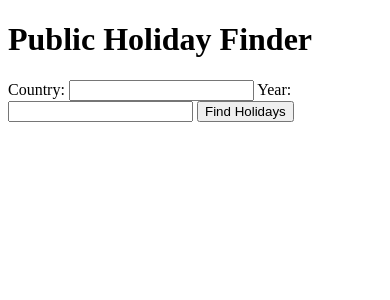
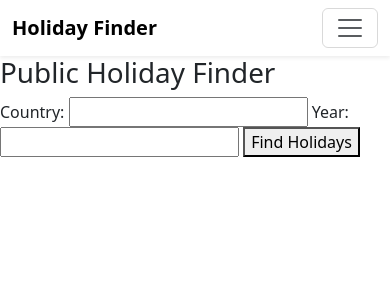
Before and after one commit to vykle/Holiday_Finder, a Flask app: page / in a window 390 px wide. Shown: the top 300 px of the page. Run offline with Flask 3, Linux system fonts and the light colour scheme.

Commit message:
Add responsive navbar

```diff
--- a/templates/index.html
+++ b/templates/index.html
@@ -3,9 +3,31 @@
 <head>
     <meta charset="UTF-8">
     <meta name="viewport" content="width=device-width, initial-scale=1.0">
-    <title>Holiday Finder</title>
+    <title>Public Holiday Finder</title>
+    <!-- Bootstrap CSS -->
+    <link href="https://cdn.jsdelivr.net/npm/bootstrap@5.3.3/dist/css/bootstrap.min.css" rel="stylesheet" integrity="sha384-QWTKZyjpPEjISv5WaRU9OFeRpok6YctnYmDr5pNlyT2bRjXh0JMhjY6hW+ALEwIH" crossorigin="anonymous">
 </head>
 <body>
+
+    <!-- Navbar -->
+    <nav class="navbar navbar-expand-lg navbar-light bg-white shadow-sm">
+        <div class="container">
+            <a class="navbar-brand" href="#"><strong>Holiday Finder</strong></a>
+            <button class="navbar-toggler" type="button" data-bs-toggle="collapse" data-bs-target="#navbarNav" aria-controls="navbarNav" aria-expanded="false" aria-label="Toggle navigation">
+                <span class="navbar-toggler-icon"></span>
+            </button>
+            <div class="collapse navbar-collapse" id="navbarNav">
+                <ul class="navbar-nav ms-auto">
+                    <li class="nav-item"><a class="nav-link" href="index.html">Home</a></li>
+                    <li class="nav-item"><a class="nav-link" href="about.html">About</a></li>
+                    <li class="nav-item"><a class="nav-link" href="#">Features</a></li>
+                    <li class="nav-item"><a class="nav-link" href="#">Contact</a></li>
+                </ul>
+                <a href="holidays.html" class="btn btn-danger ms-3">Start Now</a>
+            </div>
+        </div>
+    </nav>
+
     <h1>Public Holiday Finder</h1>
     <form method="post" action="/holidays">
         <label for="country">Country:</label>
@@ -14,5 +36,8 @@
         <input type="number" id="year" name="year" required>
         <button type="submit">Find Holidays</button>
     </form>
+
+    <!-- Bootstrap JS -->
+    <script src="https://cdn.jsdelivr.net/npm/bootstrap@5.3.3/dist/js/bootstrap.bundle.min.js" integrity="sha384-YvpcrYf0tY3lHB60NNkmXc5s9fDVZLESaAA55NDzOxhy9GkcIdslK1eN7N6jIeHz" crossorigin="anonymous"></script>
 </body>
 </html>
```
